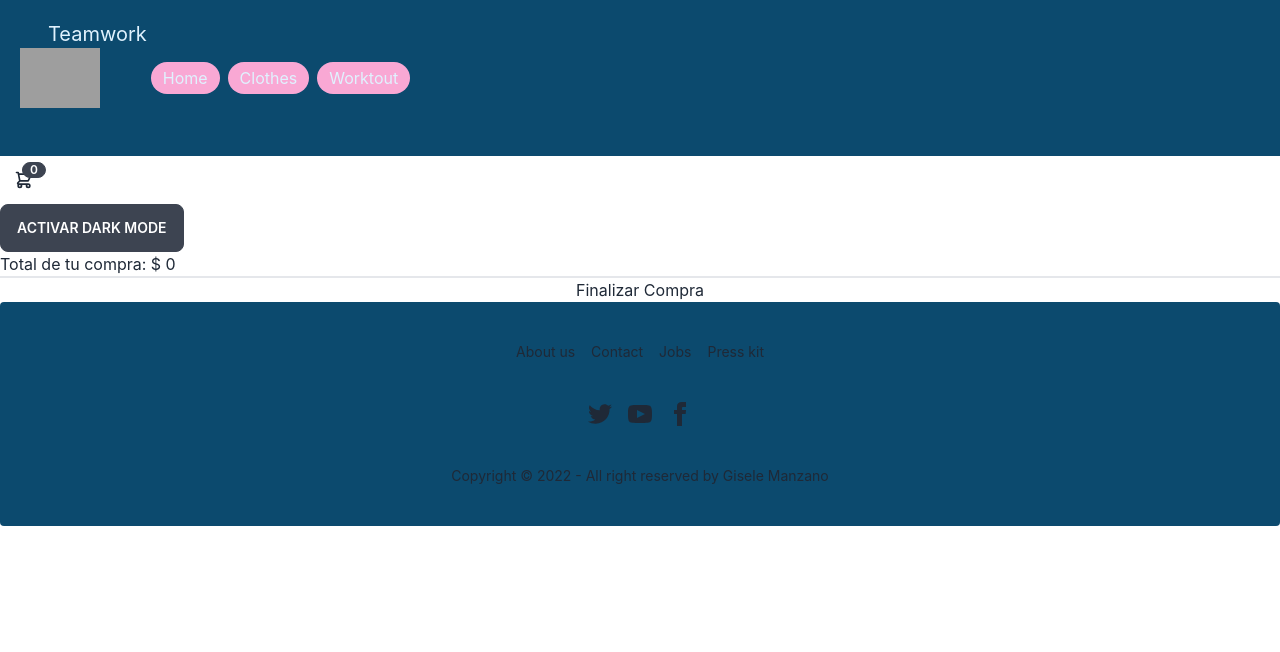
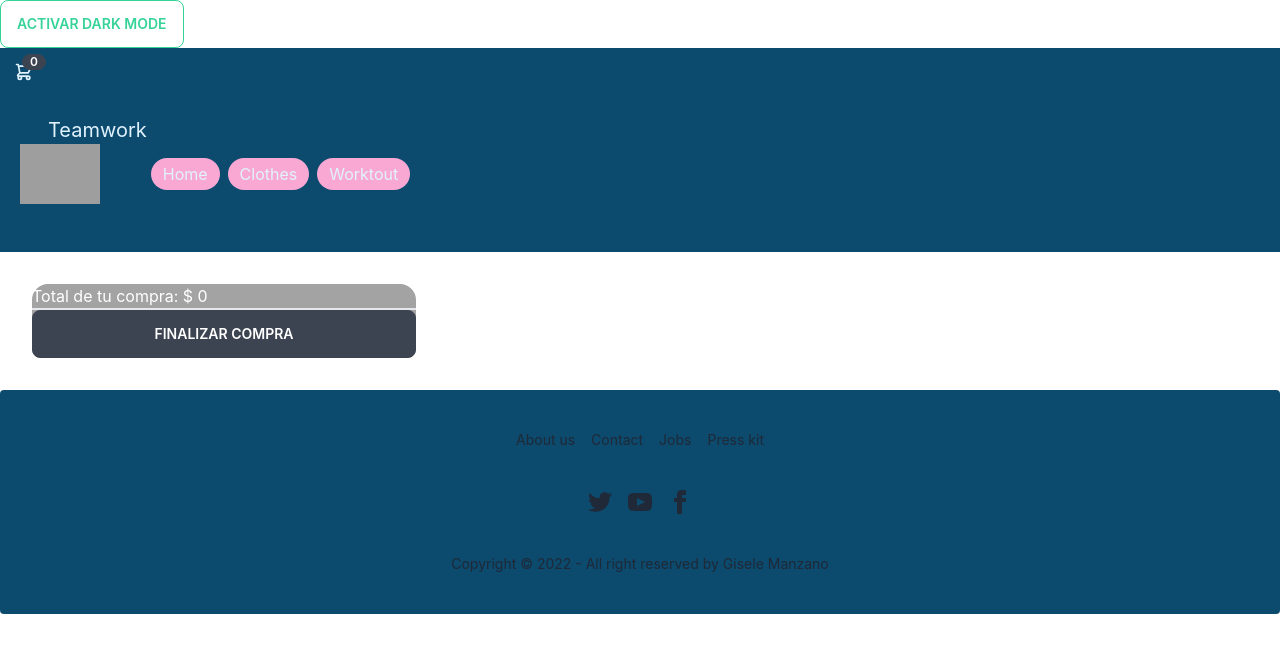
Before and after one commit to gi-manzano/manzano-teamkor.react, a React (Create React App) app: page /carrito in a window 1280 px wide. Shown: the top 652 px of the page. Built offline with nearby package versions, Linux system fonts and the light colour scheme; grey boxes are pictures that could not be loaded.

Commit message:
context y firebase

```diff
--- a/src/components/Cart/CartView.js
+++ b/src/components/Cart/CartView.js
@@ -6,14 +6,15 @@ function CartView () {
     const { cart, calcularTotal, deleteFromCart,  } = useCartContext ();
 
     return (
-        <div className="card card-container">
+    <div className="card-body">
+        <div className="card w-96 bg-neutral-400 text-primary-content">
             {cart.map (products => (
                 <div key= {products.id}>
                     <h1>{products.name}</h1>
                     <p>Cantidad: {products.quantity}</p>
-                    <p>$: {products.precio}</p>
-                    <p>Total $ {products.precio * products.quantity}</p>
-                    <button className="btn" onClick={ ()=> deleteFromCart(products.id) }>Delete</button>
+                    <p>Costo: $ {products.precio}</p>
+                    <p>Total: $ {products.precio * products.quantity}</p>
+                    <button className="btn bg-pink-600" onClick={ ()=> deleteFromCart(products.id) }>Delete</button>
                     <hr/>
                     <br/>
                     <br/>
@@ -23,10 +24,9 @@ function CartView () {
             <h1>Total de tu compra: $ {calcularTotal ()}</h1>
             <hr/>
             <hr/>
-            <button>Finalizar Compra</button>
-
-
+            <button className="btn">Finalizar Compra</button>
         </div>
+    </div>
     )
 
 }
--- a/src/components/Cart/CartWidget.js
+++ b/src/components/Cart/CartWidget.js
@@ -1,7 +1,4 @@
 import { useCartContext } from "../../context/CartContext";
-
-
-
 
 function CartWidget () {
     const {cantidadInCart} = useCartContext ();
@@ -9,16 +6,14 @@ function CartWidget () {
 
     return (
       <div>
-        <label tabindex="0" class="btn btn-ghost btn-circle">
-        <div class="indicator">
+        <label tabindex="0" className="btn btn-ghost btn-circle">
+        <div className="indicator">
           <svg xmlns="http://www.w3.org/2000/svg" class="h-5 w-5" fill="none" viewBox="0 0 24 24" stroke="currentColor"><path stroke-linecap="round" stroke-linejoin="round" stroke-width="2" d="M3 3h2l.4 2M7 13h10l4-8H5.4M7 13L5.4 5M7 13l-2.293 2.293c-.63.63-.184 1.707.707 1.707H17m0 0a2 2 0 100 4 2 2 0 000-4zm-8 2a2 2 0 11-4 0 2 2 0 014 0z" /></svg>
-          <span class="badge badge-sm indicator-item">{total}</span>
+          <span className="badge badge-sm indicator-item">{total}</span>
         </div>
       </label>
       </div>
     )
-
-
 }
 
 export default CartWidget
--- a/src/components/NavBar.jsx
+++ b/src/components/NavBar.jsx
@@ -11,6 +11,9 @@ const NavBar = () => {
 
     <>
       <header className="text-sky-100 bg-sky-900 body-font">
+        <Link to="/carrito">
+        {<CartWidget/>}
+        </Link>
         <div className="container mx-auto flex flex-wrap p-5 flex-col md:flex-row items-center">
           <Link to='/' href="flex title-font font-medium items-center text-white mb-4 md:mb-0">
             <span className="ml-2 text-xl p-5 w-5 m-5"> Teamwork
@@ -23,15 +26,9 @@ const NavBar = () => {
             <Link to='/worktout' className="inline-flex items-center border-0 py-1 px-3 mx-1 focus:outline-none bg-pink-300 hover:bg-pink-800 hover:text-white rounded-full text-base mt-4 md:mt-0"> Worktout </Link>
           </nav>
         </div>
-      </header>
-     <Link to="/carrito">
-        {<CartWidget/>}
-     </Link>
-
-
+    </header>
 
     </>
-
   )
 }
 
--- a/src/components/ToggleDarkMode.js
+++ b/src/components/ToggleDarkMode.js
@@ -7,7 +7,7 @@ const ToggleDarkMode = ({darkModeHandler}) => {
 
   return (
 
-    <button onClick={darkModeHandler} className='btn'>
+    <button onClick={darkModeHandler} className='btn btn-outline btn-success'>
    { darkMode ? 'Desactivar': 'Activar'} Dark Mode
     </button>
   )
--- /dev/null
+++ b/src/components/itemList/ItemEmpty.js
@@ -0,0 +1,43 @@
+import React from 'react'
+import { Link } from 'react-router-dom'
+
+const ItemEmpty = () => {
+  return (
+   <>
+    <section className="flex text-gray-600 body-font justify-center">
+                <div className="px-auto py-24 mx-auto">
+                    <div className="flex   -mb-10 text-center">
+                        <div className="mb-10 px-4">
+                            <div className="rounded-lg h-64 overflow-hidden">
+                                <img
+                                    alt="content"
+                                    className="object-cover object-center object-scale-down h-full w-full"
+                                    src="https://i.postimg.cc/N05ypNGx/empty-boxes-1.png"
+                                />
+                            </div>
+                            <h2 className="title-font text-2xl font-medium text-gray-900 mt-6 mb-3">
+                                No hay productos :(
+                            </h2>
+                            <p className="leading-relaxed text-base mb-10">
+                                Ups! En este momento estamos sin                                 stock.
+                            </p>
+                            <Link to="/clothes">
+                                <button className="inline-flex items-center border-0 py-1 px-3 mx-1 mt-10 focus:outline-none bg-blue-300 hover:bg-blue-800 hover:text-white rounded-full text-base md:mt-0  text-lg font-bold ">
+                                    Volver al catálogo
+                                </button>
+                            </Link>
+                        </div>
+                    </div>
+                </div>
+            </section>
+
+
+
+
+
+
+   </>
+  )
+}
+
+export default ItemEmpty
--- a/src/components/itemListContainer/ItemListContainer.jsx
+++ b/src/components/itemListContainer/ItemListContainer.jsx
@@ -15,7 +15,7 @@ const ItemListContainer = ( {greetin} ) => {
 
     </div>
 
-    <strong>
+    <strong >
       { darkMode ? 'Modo: activado' :
       'Modo: desactivado'}
     </strong>
--- a/src/components/items/ItemDetail.js
+++ b/src/components/items/ItemDetail.js
@@ -56,12 +56,12 @@ function onAdd (count) {
         <h3>$ {clothes.precio}</h3>
       </div>
       <button className="card-actions justify-center m-5 btn bg-indigo-700 transition duration-150 ease-out hover:ease-in">
-        <Link className="inline-block align-middle mt-4 text-white" to='/clothes'> Ir a Pagina principal </Link>
+        <Link className="inline-block align-middle mt-4 text-white" to='/clothes'> Seguir comprando </Link>
       </button>
 
       {isInCart ?
           ( <Link to="/carrito" className="btn text-white btn-block ">
-          Ir a carrito
+          Ver carrito
             </Link>
           ) : ( <ItemCount stock={clothes.stock} onAdd={onAdd} />)
       }
--- a/src/data/clothes.js
+++ b/src/data/clothes.js
@@ -1,3 +1,4 @@
+
 export const products = [
 
     {
--- a/src/data/itemData.js
+++ b/src/data/itemData.js
@@ -61,7 +61,7 @@ export const itemData =
 // para context carritoCount
 const task = new Promise ((resp) =>{
     resp (itemData)
-}, 2000)
+}, 1000)
 
 export const getItem = () => {
     return task
--- a/src/routes/AppRouter.jsx
+++ b/src/routes/AppRouter.jsx
@@ -26,12 +26,11 @@ const AppRouter = () => {
     return (
       <>
       <DarkModeContext.Provider value={darkMode}>
-
         <AppContextProvider>
          <CartContextProvider>
             <BrowserRouter>
+              <ToggleDarkMode darkModeHandler={darkModeHandler}/>
               <NavBar/>
-              <ToggleDarkMode darkModeHandler={darkModeHandler}/>
               <Routes>
                 <Route path='/*' element = {<ItemContainer/>}/>
                 <Route path='/home' element={<ItemListContainer/>}/>
@@ -42,7 +41,6 @@ const AppRouter = () => {
             </BrowserRouter>
             </CartContextProvider>
         </AppContextProvider>
-
       </DarkModeContext.Provider>
       </>
 
```
Also changed, not shown: src/components/items/ItemContainer.js (line endings or trailing spaces).
